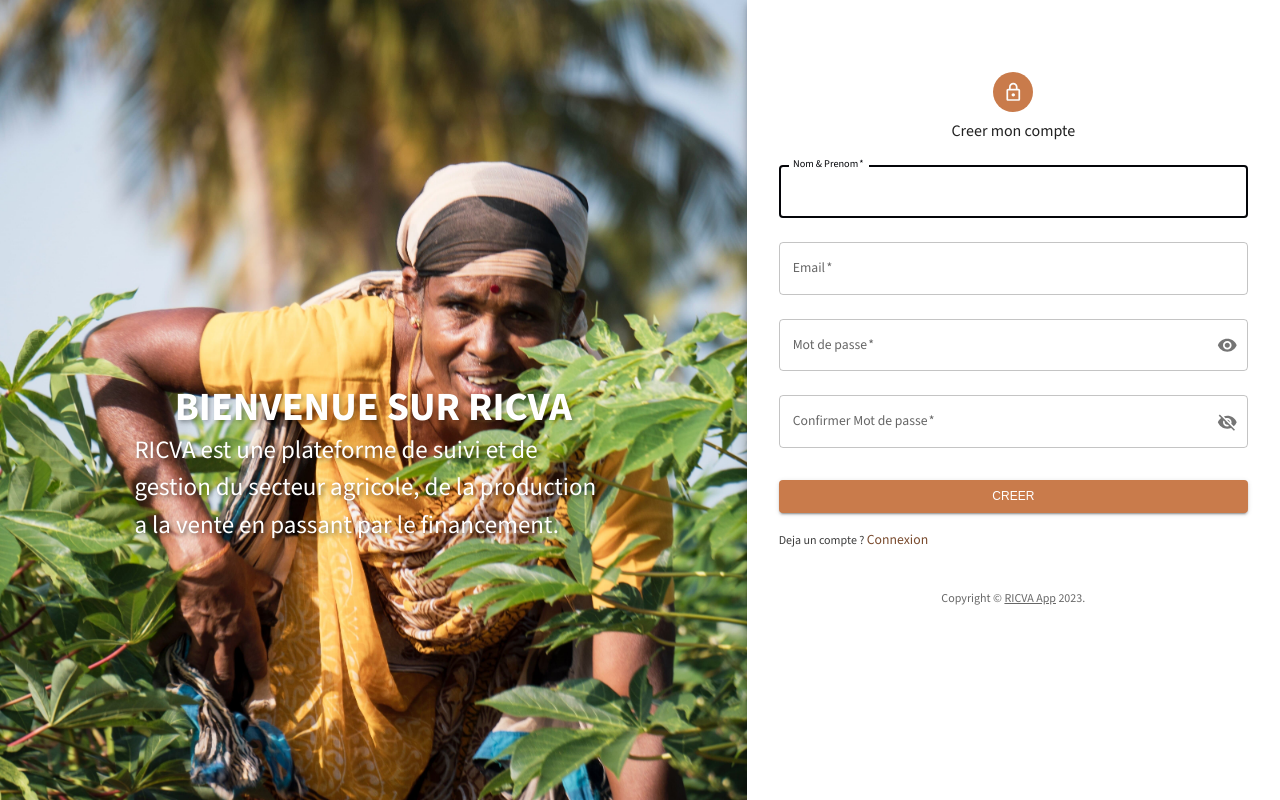
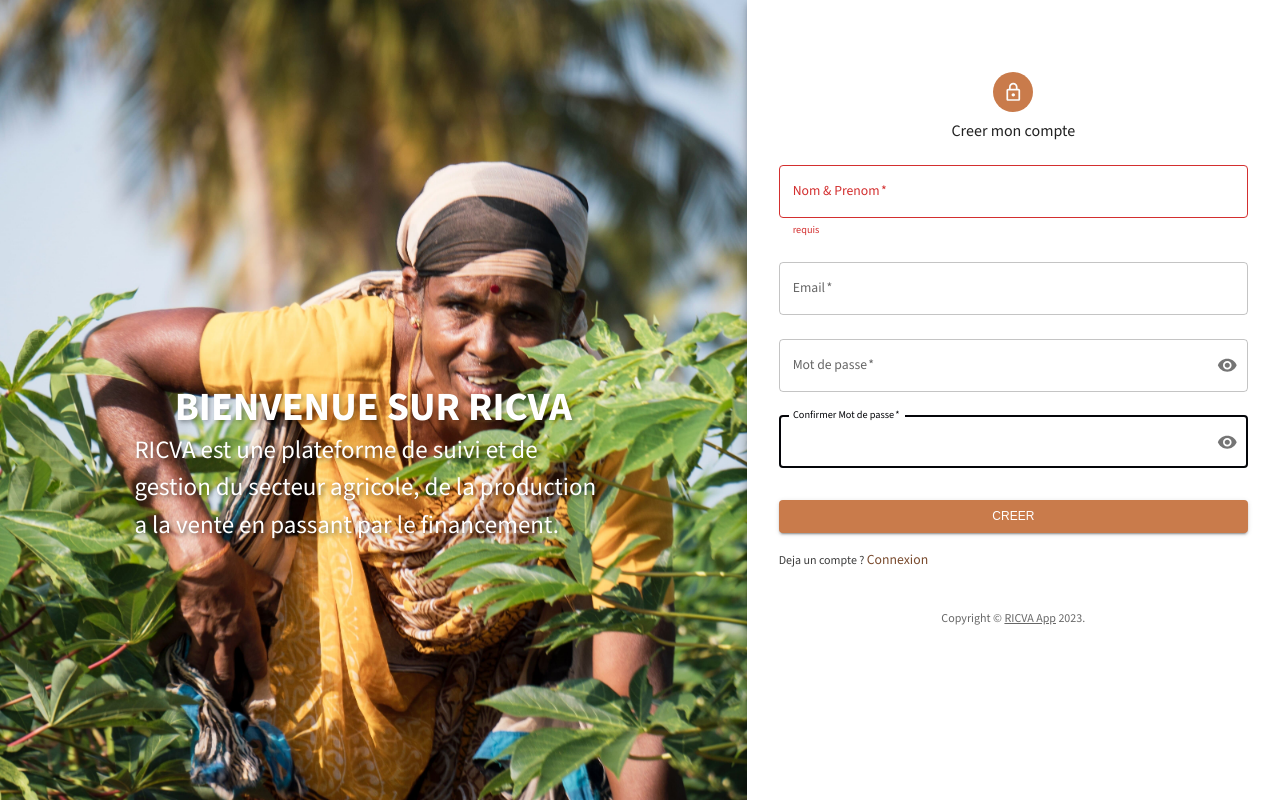
Before and after one commit to micessien/angular-coding-challenge, a React (Create React App) app: page /signup in a window 1280 px wide. Both pictures are taken after a click on the button 1227 px from the left and 421 px from the top of the page. Built offline with nearby package versions, Linux system fonts and the light colour scheme.

Commit message:
Form validation signin and signup page and start data structure

```diff
--- a/src/scenes/signin/index.jsx
+++ b/src/scenes/signin/index.jsx
@@ -1,5 +1,7 @@
 import React from "react";
 import { tokens } from "../../theme";
+import { Formik } from "formik";
+import * as yup from "yup";
 // MUI Stuff
 import useTheme from "@mui/material/styles/useTheme";
 import Avatar from "@mui/material/Avatar";
@@ -16,6 +18,7 @@
 import InputLabel from "@mui/material/InputLabel";
 import InputAdornment from "@mui/material/InputAdornment";
 import FormControl from "@mui/material/FormControl";
+import FormHelperText from "@mui/material/FormHelperText";
 // MUI Icons
 import Visibility from "@mui/icons-material/Visibility";
 import VisibilityOff from "@mui/icons-material/VisibilityOff";
@@ -23,23 +26,29 @@
 // Components
 import Copyright from "../../components/Copyright";
 
+const initialValues = {
+  email: "",
+  password: "",
+};
+// Validation
+const emailRegExp = /^[A-Za-z0-9._%+-]+@[A-Za-z0-9.-]+\.[A-Za-z]{2,}$/;
+const userSchema = yup.object().shape({
+  email: yup.string().matches(emailRegExp, "email invalide").required("requis"),
+  password: yup
+    .string()
+    .min(6, "doit comporter au moins 6 caractères")
+    .required("requis"),
+});
+
 const SignIn = () => {
   const theme = useTheme();
   const colors = tokens(theme.palette.mode);
   const [showPassword, setShowPassword] = React.useState(false);
 
   const handleClickShowPassword = () => setShowPassword((show) => !show);
-  const handleMouseDownPassword = (event) => {
-    event.preventDefault();
-  };
 
-  const handleSubmit = (event) => {
-    event.preventDefault();
-    const data = new FormData(event.currentTarget);
-    console.log({
-      email: data.get("email"),
-      password: data.get("password"),
-    });
+  const handleFormSubmit = (values) => {
+    console.log(values);
   };
 
   return (
@@ -112,40 +121,56 @@
           <Typography component="h1" variant="h5">
             Connexion
           </Typography>
-          <Box
-            component="form"
-            noValidate
-            onSubmit={handleSubmit}
-            sx={{ mt: 1 }}
+          <Formik
+            onSubmit={handleFormSubmit}
+            initialValues={initialValues}
+            validationSchema={userSchema}
           >
+            {({
+              values,
+              errors,
+              touched,
+              handleBlur,
+              handleChange,
+              handleSubmit,
+            }) => (
+              <Box component="form" onSubmit={handleSubmit} sx={{ mt: 1 }}>
                 <TextField
                   margin="normal"
                   required
                   fullWidth
                   id="email"
                   label="Email"
-              name="email"
                   autoComplete="email"
                   autoFocus
+                  onBlur={handleBlur}
+                  onChange={handleChange}
+                  value={values.email}
+                  name="email"
+                  error={!!touched.email && !!errors.email}
+                  helperText={touched.email && errors.email}
                 />
                 <FormControl
                   margin="normal"
                   fullWidth
                   required
                   variant="outlined"
-              name="password"
                   autoComplete="current-password"
+                  error={!!touched.password && !!errors.password}
                 >
                   <InputLabel htmlFor="password">Mot de passe</InputLabel>
                   <OutlinedInput
                     id="password"
+                    onBlur={handleBlur}
+                    onChange={handleChange}
+                    value={values.password}
+                    name="password"
                     type={showPassword ? "text" : "password"}
                     endAdornment={
                       <InputAdornment position="end">
                         <IconButton
                           aria-label="toggle password visibility"
                           onClick={handleClickShowPassword}
-                      onMouseDown={handleMouseDownPassword}
                           edge="end"
                         >
                           {showPassword ? <VisibilityOff /> : <Visibility />}
@@ -154,6 +179,11 @@
                     }
                     label="Mot de passe"
                   />
+                  {touched.password && (
+                    <FormHelperText id="password">
+                      {errors.password}
+                    </FormHelperText>
+                  )}
                 </FormControl>
 
                 <Button
@@ -186,6 +216,8 @@
                 </Grid>
                 <Copyright sx={{ mt: 5 }} />
               </Box>
+            )}
+          </Formik>
         </Box>
       </Grid>
     </Grid>
--- a/src/scenes/signup/index.jsx
+++ b/src/scenes/signup/index.jsx
@@ -1,5 +1,7 @@
 import React from "react";
 import { tokens } from "../../theme";
+import { Formik } from "formik";
+import * as yup from "yup";
 // MUI Stuff
 import useTheme from "@mui/material/styles/useTheme";
 import Avatar from "@mui/material/Avatar";
@@ -16,12 +18,41 @@
 import InputLabel from "@mui/material/InputLabel";
 import InputAdornment from "@mui/material/InputAdornment";
 import FormControl from "@mui/material/FormControl";
+import FormHelperText from "@mui/material/FormHelperText";
 // MUI Icons
 import Visibility from "@mui/icons-material/Visibility";
 import VisibilityOff from "@mui/icons-material/VisibilityOff";
 import LockOutlinedIcon from "@mui/icons-material/LockOutlined";
 // Components
 import Copyright from "../../components/Copyright";
+
+const initialValues = {
+  name: "",
+  email: "",
+  password: "",
+  confirmPassword: "",
+};
+// Validation
+const emailRegExp = /^[A-Za-z0-9._%+-]+@[A-Za-z0-9.-]+\.[A-Za-z]{2,}$/;
+const userSchema = yup.object().shape({
+  name: yup
+    .string()
+    .min(3, "doit comporter au moins 3 caractères")
+    .required("requis"),
+  email: yup.string().matches(emailRegExp, "email invalide").required("requis"),
+  password: yup
+    .string()
+    .min(6, "doit comporter au moins 6 caractères")
+    .required("requis"),
+  confirmPassword: yup
+    .string()
+    .min(6, "doit comporter au moins 6 caractères")
+    .required("requis")
+    .oneOf(
+      [yup.ref("password"), null],
+      "Les mots de passe doivent correspondre"
+    ),
+});
 
 const SignUp = () => {
   const theme = useTheme();
@@ -32,20 +63,9 @@
   const handleClickShowPassword = () => setShowPassword((show) => !show);
   const handleClickShowConfirmPassword = () =>
     setShowConfirmPassword((show) => !show);
-  const handleMouseDownPassword = (event) => {
-    event.preventDefault();
-  };
-  const handleMouseDownConfirmPassword = (event) => {
-    event.preventDefault();
-  };
 
-  const handleSubmit = (event) => {
-    event.preventDefault();
-    const data = new FormData(event.currentTarget);
-    console.log({
-      email: data.get("email"),
-      password: data.get("password"),
-    });
+  const handleFormSubmit = (values) => {
+    console.log(values);
   };
 
   return (
@@ -118,22 +138,36 @@
           <Typography component="h1" variant="h5">
             Creer mon compte
           </Typography>
-          <Box
-            component="form"
-            noValidate
-            onSubmit={handleSubmit}
-            sx={{ mt: 1 }}
+
+          <Formik
+            onSubmit={handleFormSubmit}
+            initialValues={initialValues}
+            validationSchema={userSchema}
           >
+            {({
+              values,
+              errors,
+              touched,
+              handleBlur,
+              handleChange,
+              handleSubmit,
+            }) => (
+              <Box component="form" onSubmit={handleSubmit} sx={{ mt: 1 }}>
                 <TextField
                   margin="normal"
                   required
                   fullWidth
                   id="name"
                   label="Nom & Prenom"
-              name="name"
                   type="text"
                   autoComplete="name"
                   autoFocus
+                  onBlur={handleBlur}
+                  onChange={handleChange}
+                  value={values.name}
+                  name="name"
+                  error={!!touched.name && !!errors.name}
+                  helperText={touched.name && errors.name}
                 />
                 <TextField
                   margin="normal"
@@ -142,8 +176,13 @@
                   id="email"
                   label="Email"
                   type="email"
+                  autoComplete="email"
+                  onBlur={handleBlur}
+                  onChange={handleChange}
+                  value={values.email}
                   name="email"
-              autoComplete="email"
+                  error={!!touched.email && !!errors.email}
+                  helperText={touched.email && errors.email}
                 />
 
                 <FormControl
@@ -151,19 +190,22 @@
                   fullWidth
                   required
                   variant="outlined"
-              name="password"
                   autoComplete="current-password"
+                  error={!!touched.password && !!errors.password}
                 >
                   <InputLabel htmlFor="password">Mot de passe</InputLabel>
                   <OutlinedInput
                     id="password"
+                    onBlur={handleBlur}
+                    onChange={handleChange}
+                    value={values.password}
+                    name="password"
                     type={showPassword ? "text" : "password"}
                     endAdornment={
                       <InputAdornment position="end">
                         <IconButton
                           aria-label="toggle password visibility"
                           onClick={handleClickShowPassword}
-                      onMouseDown={handleMouseDownPassword}
                           edge="end"
                         >
                           {showPassword ? <VisibilityOff /> : <Visibility />}
@@ -172,6 +214,11 @@
                     }
                     label="Mot de passe"
                   />
+                  {touched.password && (
+                    <FormHelperText id="password">
+                      {errors.password}
+                    </FormHelperText>
+                  )}
                 </FormControl>
 
                 <FormControl
@@ -179,29 +226,41 @@
                   fullWidth
                   required
                   variant="outlined"
-              name="confirmPassword"
                   autoComplete="current-confirmPassword"
+                  error={!!touched.confirmPassword && !!errors.confirmPassword}
                 >
                   <InputLabel htmlFor="confirmPassword">
                     Confirmer Mot de passe
                   </InputLabel>
                   <OutlinedInput
                     id="confirmPassword"
+                    onBlur={handleBlur}
+                    onChange={handleChange}
+                    value={values.confirmPassword}
+                    name="confirmPassword"
                     type={showConfirmPassword ? "text" : "password"}
                     endAdornment={
                       <InputAdornment position="end">
                         <IconButton
                           aria-label="toggle confirmPassword visibility"
                           onClick={handleClickShowConfirmPassword}
-                      onMouseDown={handleMouseDownConfirmPassword}
                           edge="end"
                         >
-                      {showConfirmPassword ? <VisibilityOff /> : <Visibility />}
+                          {showConfirmPassword ? (
+                            <VisibilityOff />
+                          ) : (
+                            <Visibility />
+                          )}
                         </IconButton>
                       </InputAdornment>
                     }
                     label="Confirmer Mot de passe"
                   />
+                  {touched.confirmPassword && (
+                    <FormHelperText id="confirmPassword">
+                      {errors.confirmPassword}
+                    </FormHelperText>
+                  )}
                 </FormControl>
 
                 <Button
@@ -234,6 +293,8 @@
                 </Grid>
                 <Copyright sx={{ mt: 5 }} />
               </Box>
+            )}
+          </Formik>
         </Box>
       </Grid>
     </Grid>
```
Also changed, not shown: package.json (+1 -6 lines), src/data/actions/auth.js (added, +88 -0 lines), src/data/actions/entreprots.js (added, +33 -0 lines), src/firebase.js (added, +14 -0 lines), 2 other files (tests, documents, lock files or other folders). Lines whose indentation alone changed are shown as unchanged.
